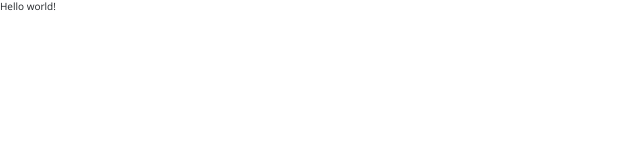
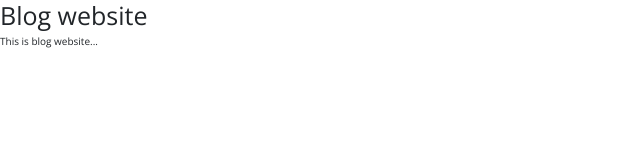
Before and after one commit to muhammadumarfarooq/blog-website-gatsby, a Gatsby site: page / in a window 1280 px wide. Shown: the whole page, without its empty margins (0-640 px from the left). Built offline with nearby package versions, Linux system fonts and the light colour scheme; Gatsby itself is replaced by a stand-in of ours.

Commit message:
update text for testing pipeline

```diff
--- a/src/pages/index.js
+++ b/src/pages/index.js
@@ -1,7 +1,10 @@
 import React from "react";
 
 const Home = () => {
-  return <div>Hello world!</div>;
+  return <div>
+    <h1>Blog website</h1>
+    <p>This is blog website...</p>
+  </div>;
 };
 
 export default Home;
```
